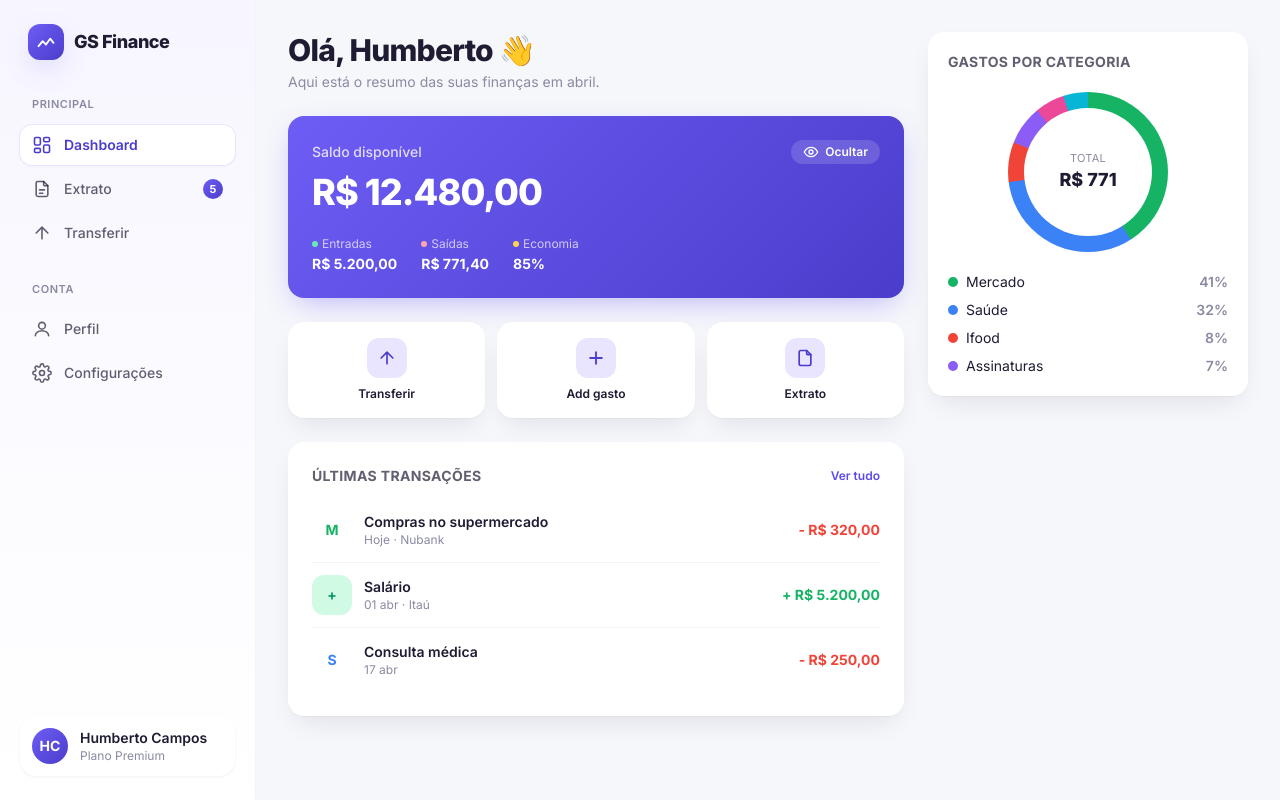
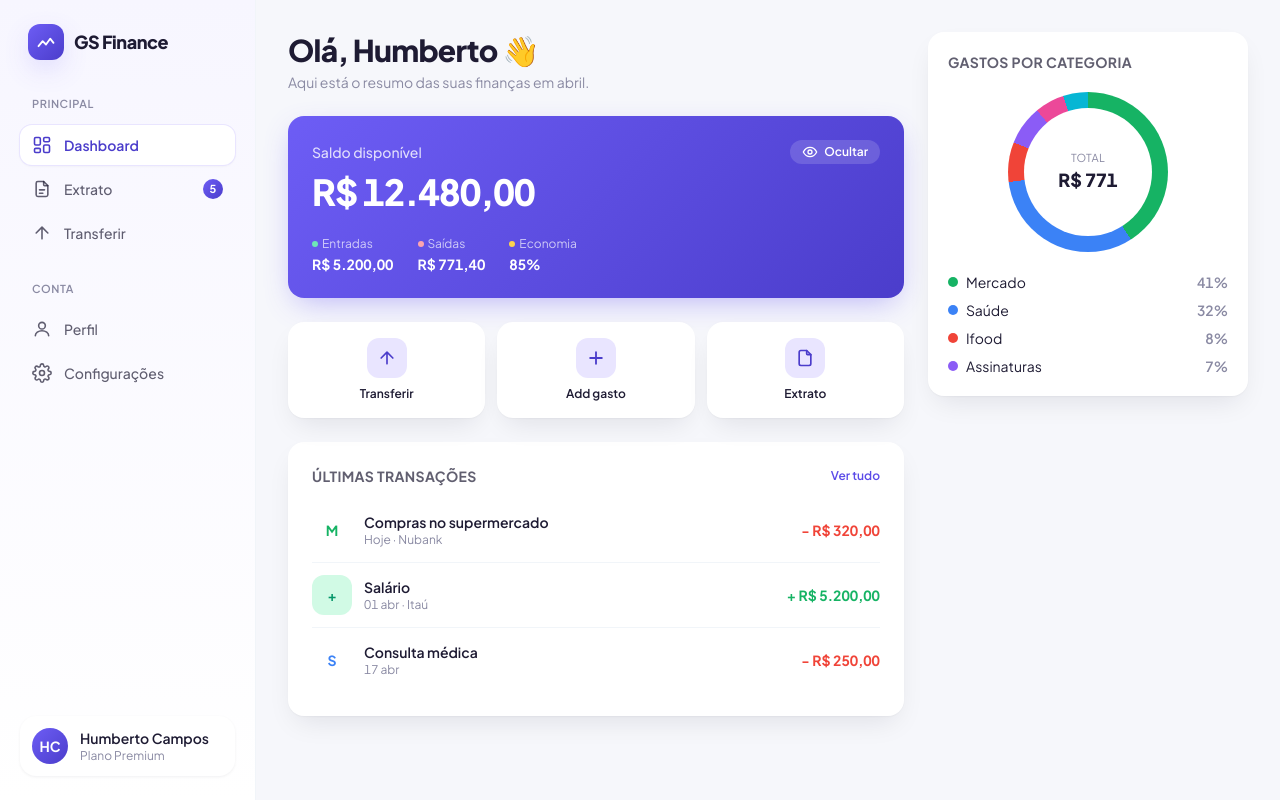
Before and after one commit to HumbertoCF/gs-finance, a website: page index.html in a window 1280 px wide. Drawn offline with Linux system fonts and the light colour scheme.

Commit message:
troca a fonte para Plus Jakarta Sans

```diff
--- a/index.html
+++ b/index.html
@@ -6,10 +6,10 @@
   <meta name="description" content="GS Finance — app de controle de gastos pessoais com Open Finance." />
   <title>GS Finance · Finanças Pessoais</title>
 
-  <!-- Fonte Inter (degrada para fontes do sistema se estiver offline) -->
+  <!-- Plus Jakarta Sans (degrada para fontes do sistema se estiver offline) -->
   <link rel="preconnect" href="https://fonts.googleapis.com" />
   <link rel="preconnect" href="https://fonts.gstatic.com" crossorigin />
-  <link href="https://fonts.googleapis.com/css2?family=Inter:wght@400;500;600;700;800&display=swap" rel="stylesheet" />
+  <link href="https://fonts.googleapis.com/css2?family=Plus+Jakarta+Sans:wght@400;500;600;700;800&display=swap" rel="stylesheet" />
 
   <!-- Tailwind CSS compilado localmente (abre offline, sem CDN) -->
   <link rel="stylesheet" href="styles.css" />
--- a/src/input.css
+++ b/src/input.css
@@ -5,6 +5,8 @@
 @layer base {
   body {
     @apply bg-canvas text-ink font-sans antialiased;
+    /* figuras financeiras com largura uniforme */
+    font-variant-numeric: tabular-nums;
   }
 }
 
--- a/tailwind.config.js
+++ b/tailwind.config.js
@@ -20,7 +20,7 @@
         danger: '#F04438',
       },
       fontFamily: {
-        sans: ['Inter', '-apple-system', 'Segoe UI', 'Roboto', 'Helvetica', 'Arial', 'sans-serif'],
+        sans: ['Plus Jakarta Sans', 'system-ui', '-apple-system', 'Segoe UI', 'Roboto', 'sans-serif'],
       },
       boxShadow: {
         soft: '0 1px 2px rgba(16,24,40,0.04), 0 12px 28px -8px rgba(16,24,40,0.10)',
```
Also changed, not shown: styles.css, 1 other file.
